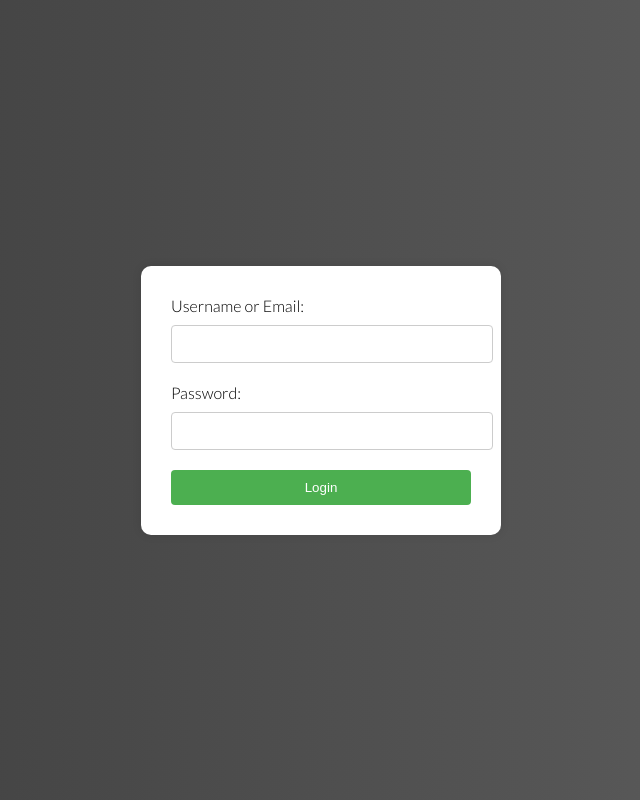
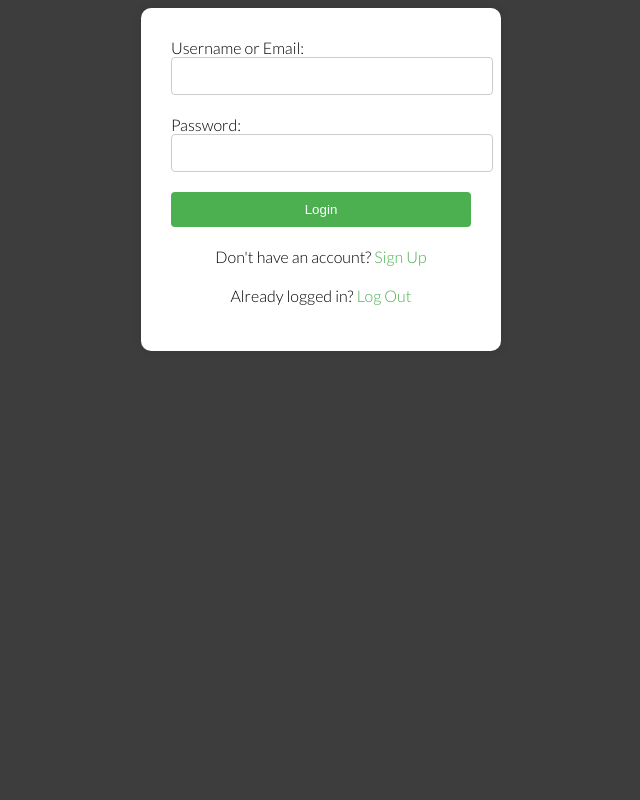
Before and after one commit to NwoguGlory1/HairSynC, a Django app: template hairsync/store/templates/store/index.html in a window 1280 px wide. Shown: the whole page, without its empty margins (319-959 px from the left). Run offline with Django 5.2, Linux system fonts and the light colour scheme; the template is opened without the code that fills it, so the values that code supplies are empty; parts of the project's set-up code (start-up, migrations or seed data) failed here and were passed over.

Commit message:
Testing the login, register, and logout views.

```diff
--- a/hairsync/hairsync/urls.py
+++ b/hairsync/hairsync/urls.py
@@ -21,17 +21,17 @@ from django.conf import settings
 from django.conf.urls.static import static
 
 
-handler404 = 'store.views.handler404'
-handler500 = 'store.views.handler500'
-handler403 = 'store.views.handler403'
-handler400 = 'store.views.handler400'
-handler401 = 'store.views.handler401'
+# handler404 = 'store.views.handler404'
+# handler500 = 'store.views.handler500'
+# handler403 = 'store.views.handler403'
+# handler400 = 'store.views.handler400'
+# handler401 = 'store.views.handler401'
 
 
 urlpatterns = [
-    path('store/', include("store.urls")),
+    path('store/', include('store.urls')),
     path('admin/', admin.site.urls),
-]
+] + static(settings.STATIC_URL, document_root=settings.STATIC_ROOT)
 
 # Serve media files only during development
 if settings.DEBUG:
--- a/hairsync/store/admin.py
+++ b/hairsync/store/admin.py
@@ -8,10 +8,12 @@ from .models import CartItem
 from .models import Order
 from .models import OrderItem
 from django.contrib.auth.models import User
+from django.contrib.auth.admin import UserAdmin
 
+admin.site.unregister(User)
 
 @admin.register(User)
-class UserAdmin(admin.ModelAdmin):
+class CustomUserAdmin(UserAdmin):
     list_display = ('username', 'email')
     list_filter = ('is_staff', 'is_active')
     search_fields = ('username', 'email')
--- a/hairsync/store/static/store/style.css
+++ b/hairsync/store/static/store/style.css
@@ -1,35 +1,28 @@
-/* path -> static/store/style.css */
-/* css codes to test the login */
+/* path -> static/css/style.css */
 
 @import url('https://fonts.googleapis.com/css?family=Lato:300');
 
 body {
-    background: linear-gradient(to right, #3d3d3d, #606060);
+    background: #3d3d3d;
     font-family: "Lato", sans-serif;
-    display: flex;
-    justify-content: center;
-    align-items: center;
-    height: 100vh;
-    margin: 0;
 }
 
-form {
+.login-container {
     width: 300px;
     padding: 30px;
     background: white;
     border-radius: 10px;
     box-shadow: 0px 0px 10px 0px rgba(0,0,0,0.1);
+    margin: auto;
 }
 
-label {
-    display: block;
-    margin-bottom: 10px;
+form div {
+    margin-bottom: 20px;
 }
 
 input[type="text"], input[type="password"] {
     width: 100%;
     padding: 10px;
-    margin-bottom: 20px;
     border: 1px solid #ccc;
     border-radius: 4px;
     font-size: 14px;
@@ -43,19 +36,14 @@ button[type="submit"] {
     border: none;
     border-radius: 4px;
     cursor: pointer;
-    transition: background-color 0.3s ease;
 }
 
-button[type="submit"]:hover {
-    background-color: #45a049;
+.registration-link, .logout-link {
+    text-align: center;
+    margin-top: 20px;
 }
 
-/* Animation for form */
-@keyframes fadeIn {
-    from { opacity: 0; }
-    to { opacity: 1; }
+.registration-link a, .logout-link a {
+    color: #4CAF50;
+    text-decoration: none;
 }
-
-form {
-    animation: fadeIn 1s ease-in-out;
-}
--- a/hairsync/store/templates/store/index.html
+++ b/hairsync/store/templates/store/index.html
@@ -9,23 +9,28 @@
 </head>
 <body>
 
+<div class="login-container">
     <form method="post" action="{% url 'store:login' %}">
         {% csrf_token %}
-
         <div>
             <label for="username">Username or Email:</label>
             <input type="text" id="username" name="username" required>
         </div>
-
         <div>
             <label for="password">Password:</label>
             <input type="password" id="password" name="password" required>
         </div>
-
         <div>
             <button type="submit">Login</button>
         </div>
     </form>
+    <div class="registration-link">
+        <p>Don't have an account? <a href="{% url 'store:register' %}">Sign Up</a></p>
+    </div>
+    <div class="logout-link">
+        <p>Already logged in? <a href="{% url 'store:logout' %}">Log Out</a></p>
+    </div>
+</div>
 
 </body>
 </html>
--- a/hairsync/store/urls.py
+++ b/hairsync/store/urls.py
@@ -10,5 +10,5 @@ urlpatterns = [
     path('register/', views.register, name='register'), # User registration
     path('login/', views.login_view, name='login'), # User login
     path('logout/', views.logout_view, name='logout'), # User logout
-    path('user_status/', views.show_logged_in_user_id, name='user_status'), # Show logged-in user ID
+    path('user_status/', views.check_user_authentication, name='user_status'), # Check User Authentication
 ]
--- a/hairsync/store/views.py
+++ b/hairsync/store/views.py
@@ -21,7 +21,6 @@ from django.http import QueryDict
 from django.core.serializers import serialize
 from django.forms.models import model_to_dict
 from django.core.paginator import Paginator, EmptyPage
-
 
 
 def check_authentication(view_func):
```
Also changed, not shown: hairsync/hairsync/settings.py (+20 -0 lines), hairsync/db.sqlite3. Lines whose indentation alone changed are shown as unchanged.
